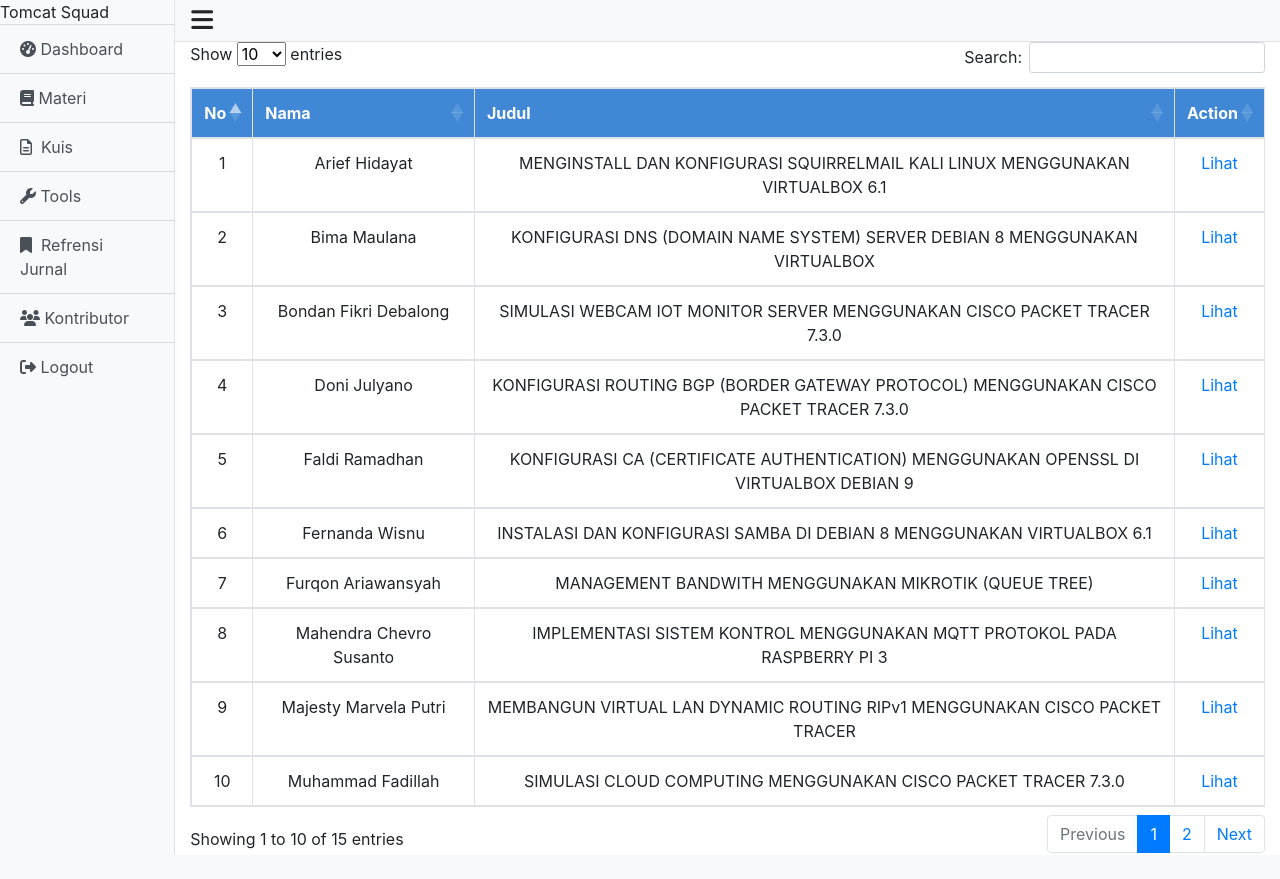
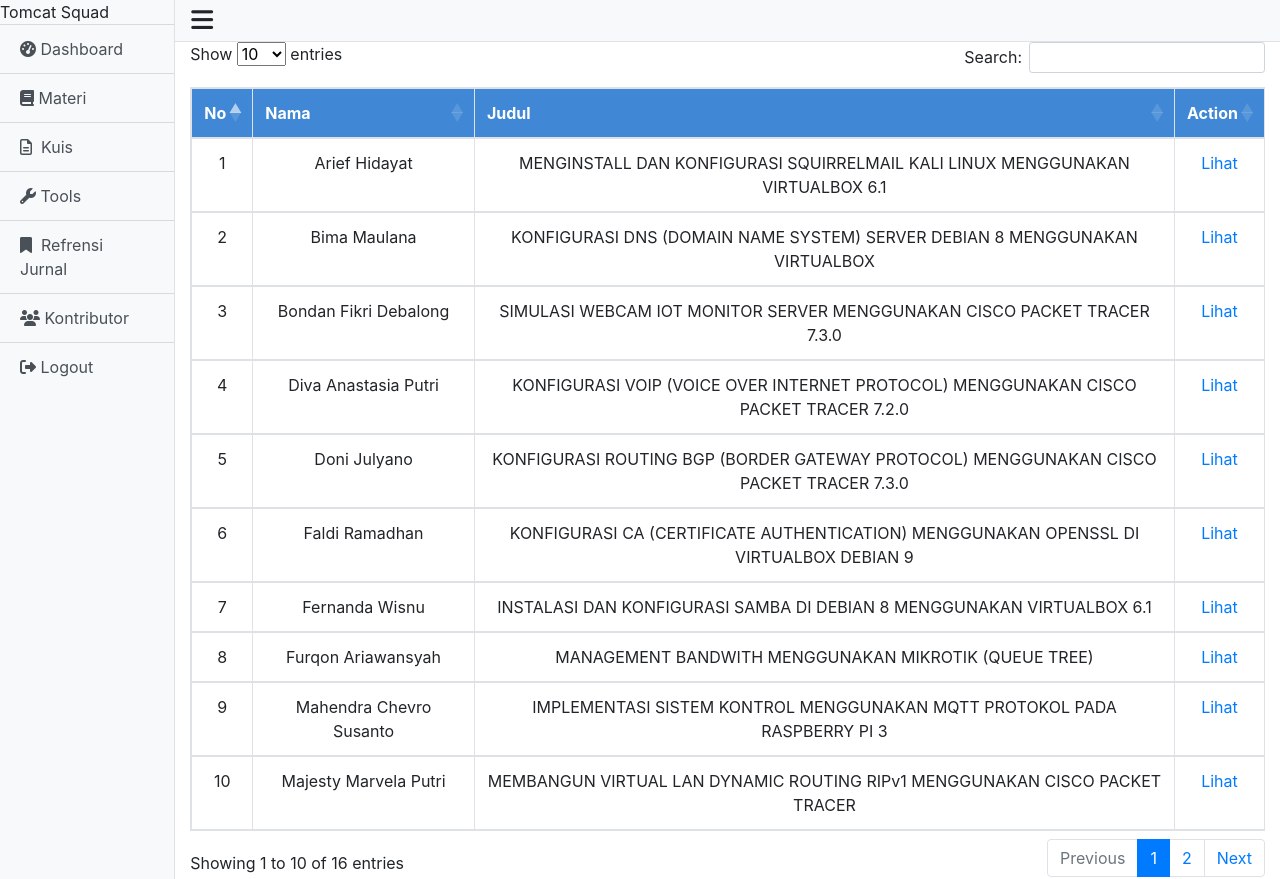
Before and after one commit to mchevro/LMS-TomcatSquad, a Flask app: page /jurnal in a window 1280 px wide. Before the commit the page ends 855 px from the top, so only its background shows below. Run offline with Flask 2, Linux system fonts and the light colour scheme; a user stored in the database is signed in; some libraries are stand-ins or nearby versions.

Commit message:
Tambah Jurnal

```diff
--- a/Apps/templates/user/BerhasilLogin/jurnal.html
+++ b/Apps/templates/user/BerhasilLogin/jurnal.html
@@ -88,72 +88,78 @@
                   </tr>
                   <tr>
                     <td>4</td>
+                    <td>Diva Anastasia Putri</td>
+                    <td>KONFIGURASI VOIP (VOICE OVER INTERNET PROTOCOL) MENGGUNAKAN CISCO PACKET TRACER 7.2.0</td>
+                    <td><a href="https://files.tomcatsquad.web.id/jurnal-2020/Diva Anastasia Putri.pdf">Lihat</a></td>
+                  </tr>
+                  <tr>
+                    <td>5</td>
                     <td>Doni Julyano</td>
                     <td>KONFIGURASI ROUTING BGP (BORDER GATEWAY PROTOCOL) MENGGUNAKAN CISCO PACKET TRACER 7.3.0</td>
                     <td><a href="https://files.tomcatsquad.web.id/jurnal-2020/Doni Julyano.pdf">Lihat</a></td>
                   </tr>
                   <tr>
-                    <td>5</td>
+                    <td>6</td>
                     <td>Faldi Ramadhan</td>
                     <td>KONFIGURASI CA (CERTIFICATE AUTHENTICATION) MENGGUNAKAN OPENSSL DI VIRTUALBOX DEBIAN 9</td>
                     <td><a href="https://files.tomcatsquad.web.id/jurnal-2020/Faldi Ramadhan.pdf">Lihat</a></td>
                   </tr>
                   <tr>
-                    <td>6</td>
+                    <td>7</td>
                     <td>Fernanda Wisnu</td>
                     <td>INSTALASI DAN KONFIGURASI SAMBA DI DEBIAN 8 MENGGUNAKAN VIRTUALBOX 6.1</td>
                     <td><a href="https://files.tomcatsquad.web.id/jurnal-2020/Fernanda Wisnu Wardhana.pdf">Lihat</a></td>
                   </tr>
                   <tr>
-                    <td>7</td>
+                    <td>8</td>
                     <td>Furqon Ariawansyah</td>
                     <td>MANAGEMENT BANDWITH MENGGUNAKAN MIKROTIK (QUEUE TREE)</td>
                     <td><a href="https://files.tomcatsquad.web.id/jurnal-2020/Furqon Ariwansyah.pdf">Lihat</a></td>
                   </tr>
                   <tr>
-                    <td>8</td>
+                    <td>9</td>
                     <td>Mahendra Chevro Susanto</td>
                     <td>IMPLEMENTASI SISTEM KONTROL MENGGUNAKAN MQTT PROTOKOL PADA RASPBERRY PI 3</td>
                     <td><a href="https://files.tomcatsquad.web.id/jurnal-2020/Mahendra Chevro Susanto.pdf">Lihat</a></td>
                   </tr>
                   <tr>
-                    <td>9</td>
+                    <td>10</td>
                     <td>Majesty Marvela Putri</td>
                     <td>MEMBANGUN VIRTUAL LAN DYNAMIC ROUTING RIPv1 MENGGUNAKAN CISCO PACKET TRACER</td>
                     <td><a href="https://files.tomcatsquad.web.id/jurnal-2020/Majesty Marvela Putri.pdf">Lihat</a></td>
                   </tr>
                   <tr>
-                    <td>10</td>
+                    <td>11</td>
                     <td>Muhammad Fadillah</td>
                     <td>SIMULASI CLOUD COMPUTING MENGGUNAKAN CISCO PACKET TRACER 7.3.0</td>
                     <td><a href="https://files.tomcatsquad.web.id/jurnal-2020/Muhammad Fadillah.pdf">Lihat</a></td>
                   </tr>
                   <tr>
-                    <td>11</td>
+                    <td>12</td>
                     <td>Muhammad Fadillah Hanan</td>
                     <td>SIMULASI VOIP PABX MENGGUNAKAN CISCO PACKET TRACER 7.1</td>
                     <td><a href="https://files.tomcatsquad.web.id/jurnal-2020/Muhammad Fadillah Hanan.pdf">Lihat</a></td>
                   </tr>
                   <tr>
-                    <td>12</td>
+                    <td>13</td>
                     <td>Nabilyo Novliandra Ramadhan</td>
                     <td>MEMBUAT SIMULASI IOT SMARTHOME MENGGUNAKAN CISCO PACKET TRACER 7.2.1</td>
                     <td><a href="https://files.tomcatsquad.web.id/jurnal-2020/Nabilyo Novliandra Ramadhan.pdf">Lihat</a></td>
                   </tr>
                   <tr>
-                    <td>13</td>
+                    <td>14</td>
                     <td>Rafi Alfachri</td>
                     <td>INSTALLASI WINE DENGAN UBUNTU 18.04 MENGGUNAKAN VIRTUALBOX 5.2.16</td>
                     <td><a href="https://files.tomcatsquad.web.id/jurnal-2020/Rafi Alfachri.pdf">Lihat</a></td>
                   </tr>
                   <tr>
-                    <td>14</td>
+                    <td>15</td>
                     <td>Prita Mutiara Rizki</td>
                     <td>INSTALASI DAN KONFIGURASI DHCP SERVER PADA UBUNTU 16.04 MENGGUNAKAN VIRTUALBOX</td>
                     <td><a href="https://files.tomcatsquad.web.id/jurnal-2020/Prita Mutiara Rizki.pdf">Lihat</a></td>
                   </tr>
                   <tr>
-                    <td>15</td>
+                    <td>16</td>
                     <td>Vira YuniYati</td>
                     <td>INSTALLASI DAN KONFIGURASI WINDOWS SERVER 2012 R2 MENGGUNAKAN VIRTUALBOX 5.2</td>
                     <td><a href="https://files.tomcatsquad.web.id/jurnal-2020/Vira Yuniyati.pdf">Lihat</a></td>
```
